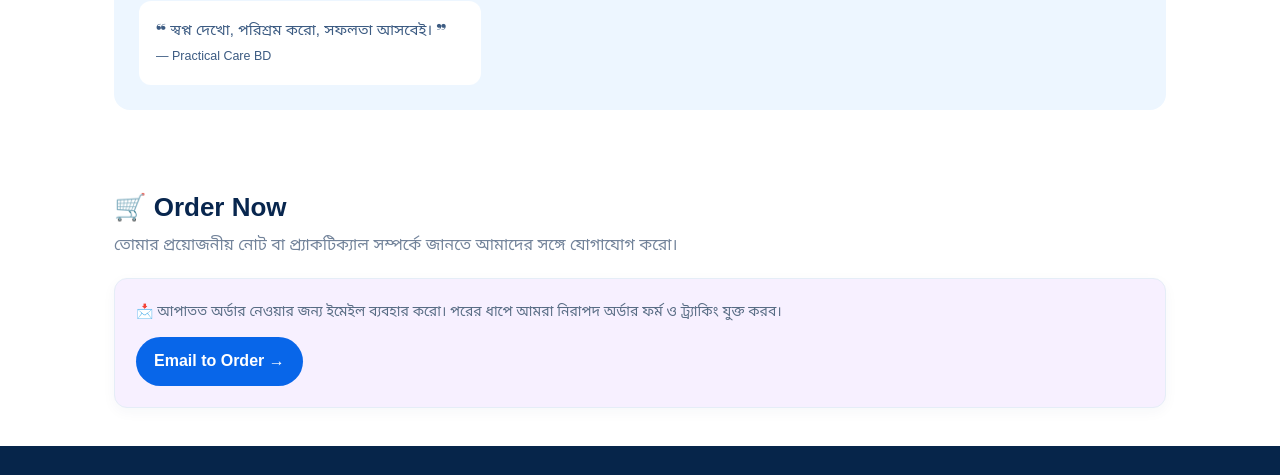
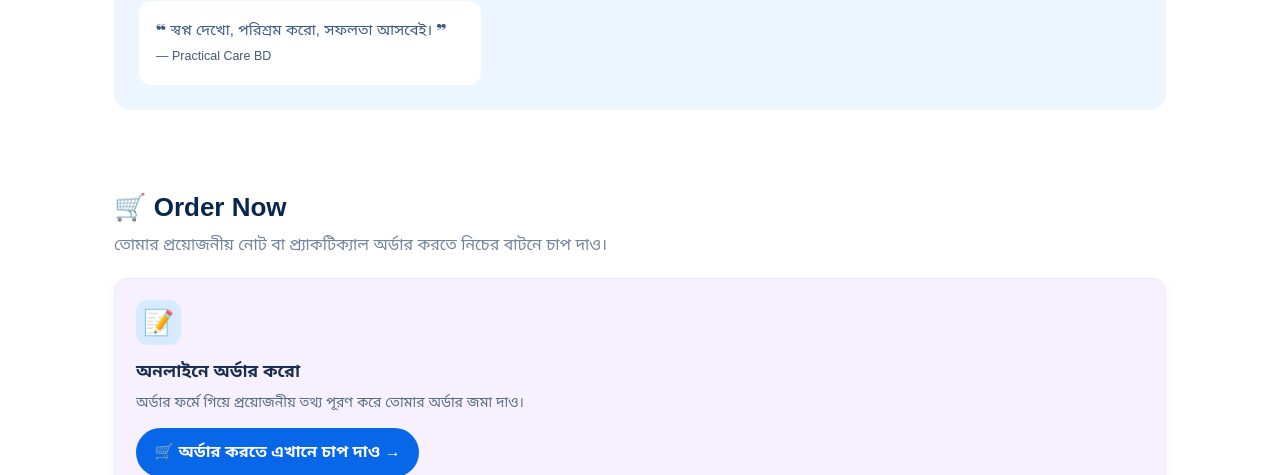
Before and after one commit to SaYADaT-MaX/practical-care-bd, a plain HTML site: page index.html in a window 1280 px wide. Shown: the part 1701-2176 px from the top of the page. Drawn offline with Linux system fonts and the light colour scheme.

Commit message:
Revise order section for online ordering
Updated order section to include online ordering instructions and a button.

```diff
--- a/index.html
+++ b/index.html
@@ -153,12 +153,22 @@ footer p{font-size:13px;color:#d5e4f9}
  </div>
 </section>
 <section class="section" id="order">
- <h2>🛒 Order Now</h2>
- <p class="sub">তোমার প্রয়োজনীয় নোট বা প্র্যাকটিক্যাল সম্পর্কে জানতে আমাদের সঙ্গে যোগাযোগ করো।</p>
- <div class="notice card">
-  <p>📩 আপাতত অর্ডার নেওয়ার জন্য ইমেইল ব্যবহার করো। পরের ধাপে আমরা নিরাপদ অর্ডার ফর্ম ও ট্র্যাকিং যুক্ত করব।</p>
-  <a class="primary" href="mailto:practicalcarebd@gmail.com?subject=Practical%20Care%20BD%20Order">Email to Order →</a>
- </div>
+  <h2>🛒 Order Now</h2>
+  <p class="sub">
+    তোমার প্রয়োজনীয় নোট বা প্র্যাকটিক্যাল অর্ডার করতে নিচের বাটনে চাপ দাও।
+  </p>
+
+  <div class="notice card">
+    <div class="ico">📝</div>
+    <h3>অনলাইনে অর্ডার করো</h3>
+    <p>
+      অর্ডার ফর্মে গিয়ে প্রয়োজনীয় তথ্য পূরণ করে তোমার অর্ডার জমা দাও।
+    </p>
+
+    <a class="primary" href="/order.html">
+      🛒 অর্ডার করতে এখানে চাপ দাও →
+    </a>
+  </div>
 </section>
 </main>
 
```
